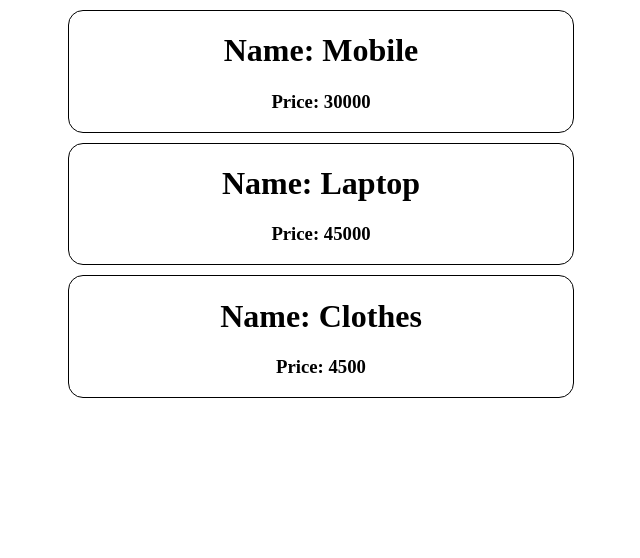
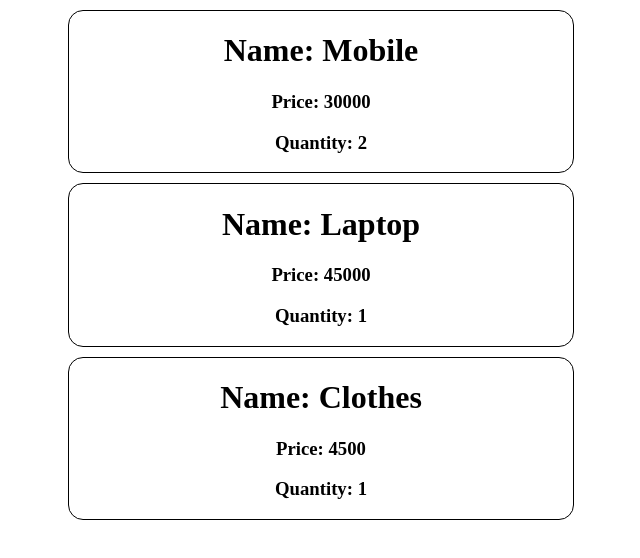
Before and after one commit to abhiii-raj/React, a React (Vite) app in the folder React2/: page / in a window 1280 px wide. Shown: the top 558 px of the page, without its empty margins (319-959 px from the left). Built offline with nearby package versions, Linux system fonts and the light colour scheme.

Commit message:
learn props

```diff
--- a/React2/src/Product.jsx
+++ b/React2/src/Product.jsx
@@ -1,10 +1,11 @@
 import "./Product.css"
 
-function Product({title, price}){
+function Product({title, price, quantity}){
     return (
         <div className="Product">
             <h1>Name: {title}</h1>
             <h3>Price: {price}</h3>
+            <h3>Quantity: {quantity}</h3>
         </div>
     )
 }
--- a/React2/src/ProductList.jsx
+++ b/React2/src/ProductList.jsx
@@ -3,9 +3,9 @@ import Product from "./Product.jsx"
 function ProductList(){
     return (
         <>
-            <Product title="Mobile" price={30000}/>
-            <Product title="Laptop" price={45000}/>
-            <Product title="Clothes" price={4500}/>
+            <Product title="Mobile" price={30000} quantity={2}/>
+            <Product title="Laptop" price={45000} quantity={1} />
+            <Product title="Clothes" price={4500} quantity={1}/>
         </>
     )
 }
```
